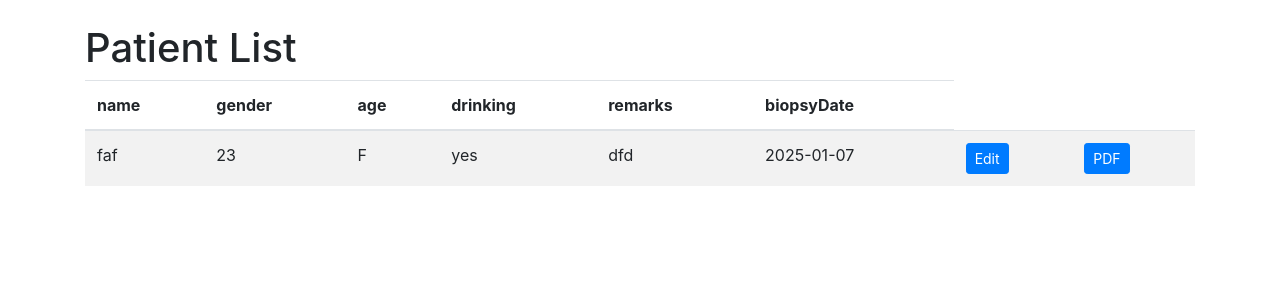
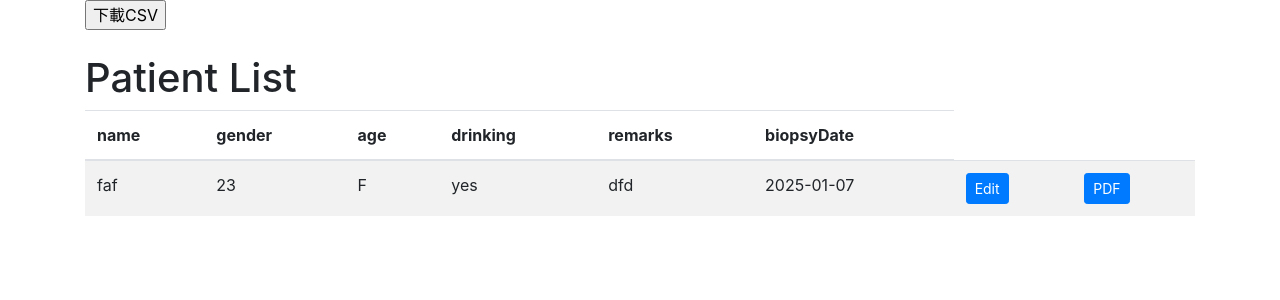
Before and after one commit to plokmii/Flask, a Flask app: page /patient_list in a window 1280 px wide. Shown: the top 300 px of the page. Run offline with Flask 3, Linux system fonts and the light colour scheme; a user stored in the database is signed in; data comes from the database, SQL or seed files in the repository; both versions use the stored data as it was after the commit; some libraries are stand-ins or nearby versions.

Commit message:
把patient_list下載成csv

```diff
--- a/app.py
+++ b/app.py
@@ -8,7 +8,7 @@ from model import is_user_validate,is_user_validate_editor
 from flask import Flask, session
 from model import update_patient_name
 from datetime import datetime
-from flask import Flask, render_template, request, redirect, url_for
+from flask import Flask, render_template, request, redirect, url_for, send_file
 import os
 from flask import Flask, render_template, send_from_directory
 import pandas as pd
@@ -95,14 +95,33 @@ def result():
 
         return str(patient_show_list)
 
-@app.route("/patient_list", methods=['GET'])
+@app.route("/patient_list", methods=['GET', 'POST'])
 def get_patient_action():
-     print("session:",session)
-     if session["user_level"]==1:
+    print("session:",session)
+    if request.method == 'POST':
+        # 按鈕被按下，下載CSV
+        return download_csv()
+
+
+    if session["user_level"]==1:
         patients = get_patient()
         return render_template('show_patients.html', patients=patients)
-     else:
+    else:
         return("You are not editor")
+
+def download_csv():
+    # 連接資料庫並讀取表格
+    patients = get_patient()
+    df = pd.DataFrame([patient.__dict__ for patient in patients])
+    df = df[['name','age','remarks','gender','id','drinking','biopsyDate']]
+    # 將DataFrame存成CSV
+    df.to_csv('output.csv', index=False)
+    print("download_csv:",df)
+    return send_file('output.csv', as_attachment=True)
+    # 下載CSV檔案
+    #return send_file('output.csv', as_attachment=True)
+
+
 
 @app.route('/edit_patient/<int:patient_id>', methods=['GET', 'POST'])
 def edit_patient(patient_id):
--- /dev/null
+++ b/output.csv
@@ -0,0 +1,2 @@
+name,age,remarks,gender,id,drinking,biopsyDate
+faf,F,	dfd			,23,1,yes,2025-01-07
--- a/templates/show_patients.html
+++ b/templates/show_patients.html
@@ -8,6 +8,10 @@
 </head>
 <body>
     <div class="container">
+	    <form action="" method="post">
+        <input type="submit" value="下載CSV" name="download_csv">
+		</form>
+
         <h1 class="mt-4">Patient List</h1>
         <table class="table table-striped">
             <thead>
```
Also changed, not shown: example.db, 1 other file.
